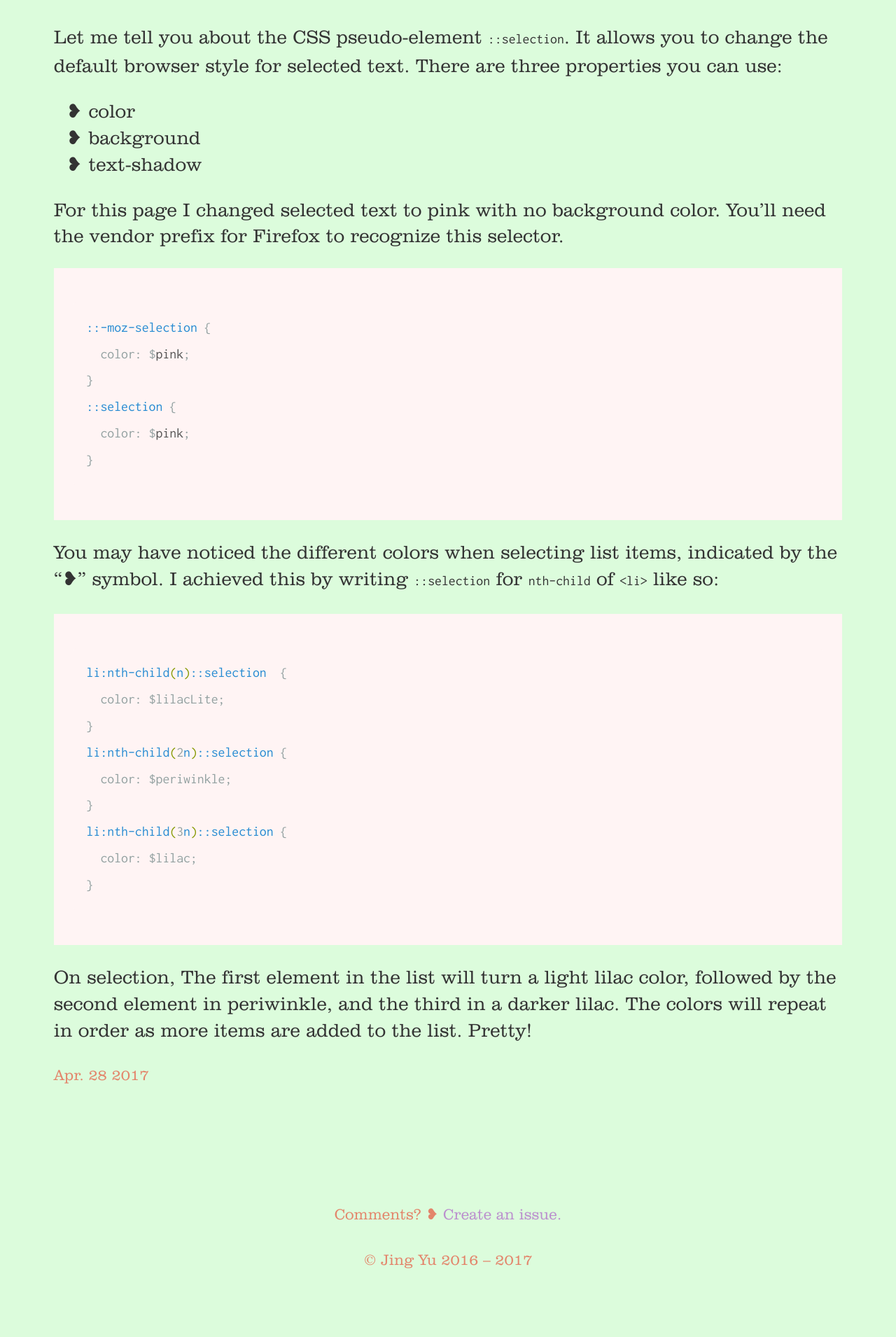
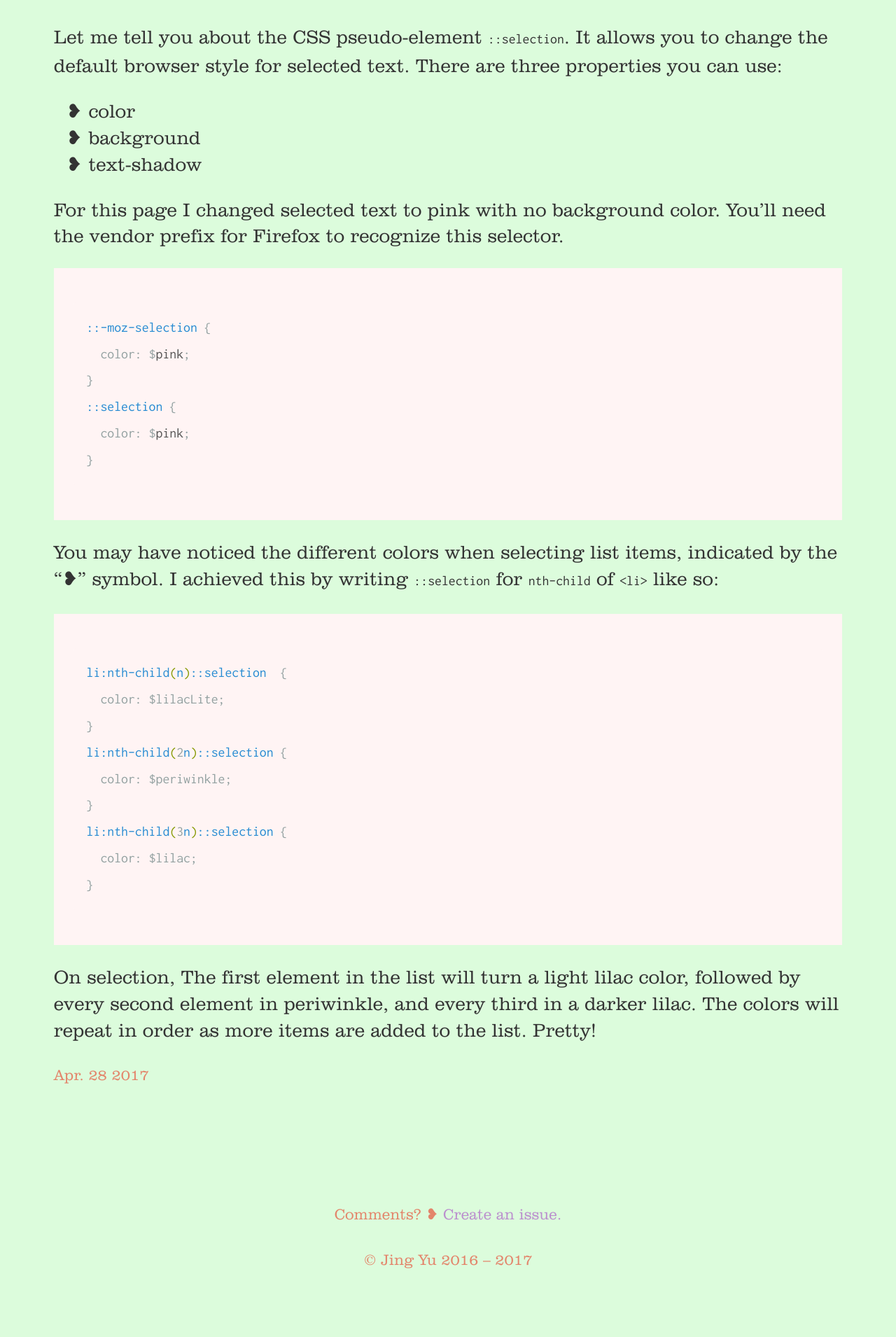
Before and after one commit to jingyufanclub/bloggo, a Jekyll site: the page built from _posts/2017-04-28-if-you-select-something.md, in a window 1280 px wide. Shown: the part 700-2610 px from the top of the page at 70% size. Built offline with Jekyll 4.4.1, drawn with Linux system fonts in a browser that asks for light colours.

Commit message:
new post and some styles

````diff
--- a/_config.yml
+++ b/_config.yml
@@ -42,7 +42,7 @@
 
 # Your website URL (e.g. http://barryclark.github.io or http://www.barryclark.co)
 # Used for Sitemap.xml and your RSS feed
-url: http://jingyufanclub.co/blog/
+url: http://jingyufanclub.co
 
 # If you're hosting your site at a Project repository on GitHub pages
 # (http://yourusername.github.io/repository-name)
--- a/_posts/2017-04-28-if-you-select-something.md
+++ b/_posts/2017-04-28-if-you-select-something.md
@@ -34,4 +34,4 @@
   color: $lilac;
 }
 ```
-On selection, The first element in the list will turn a light lilac color, followed by the second element in periwinkle, and the third in a darker lilac. The colors will repeat in order as more items are added to the list. Pretty!
+On selection, The first element in the list will turn a light lilac color, followed by every second element in periwinkle, and every third in a darker lilac. The colors will repeat in order as more items are added to the list. Pretty!
--- a/_sass/_highlights.scss
+++ b/_sass/_highlights.scss
@@ -7,9 +7,9 @@
 }
 
 code, pre {
+  border-radius: 1vh;
   font-family: $monospace;
   font-size: 2.2vh;
-  border-radius: 1vh;
 }
 
 .highlight .c { color: #586E75 } /* Comment */
--- a/style.scss
+++ b/style.scss
@@ -43,13 +43,13 @@
 
 body {
 	background: $bg-color;
+  color: $text-color;
   font: 3vh/1.4em $content-font;
-  color: $text-color;
 }
 
 .container {
   display: flex;
-  align-items: center;
+  align-content: center;
   justify-content: center;
   margin: 10vh auto;
   width: 88vw;
@@ -131,16 +131,16 @@
 }
 
 img {
-  min-width: 88vw;
-  max-width: 88vw;
   border-radius: 1vh;
+  width: 100%;
 }
 
 img + em {
   display: block;
-  font-size: 80%;
+  font-size: 82%;
   line-height: 1.6em;
   text-align: center;
+  text-decoration: underline wavy;
 }
 
 // Fixes images in popup boxes from Google Translate
````
Also changed, not shown: _posts/2017-05-05-1-weird-trick.md (added, +35 -0 lines), images/croissando.jpg (added).
